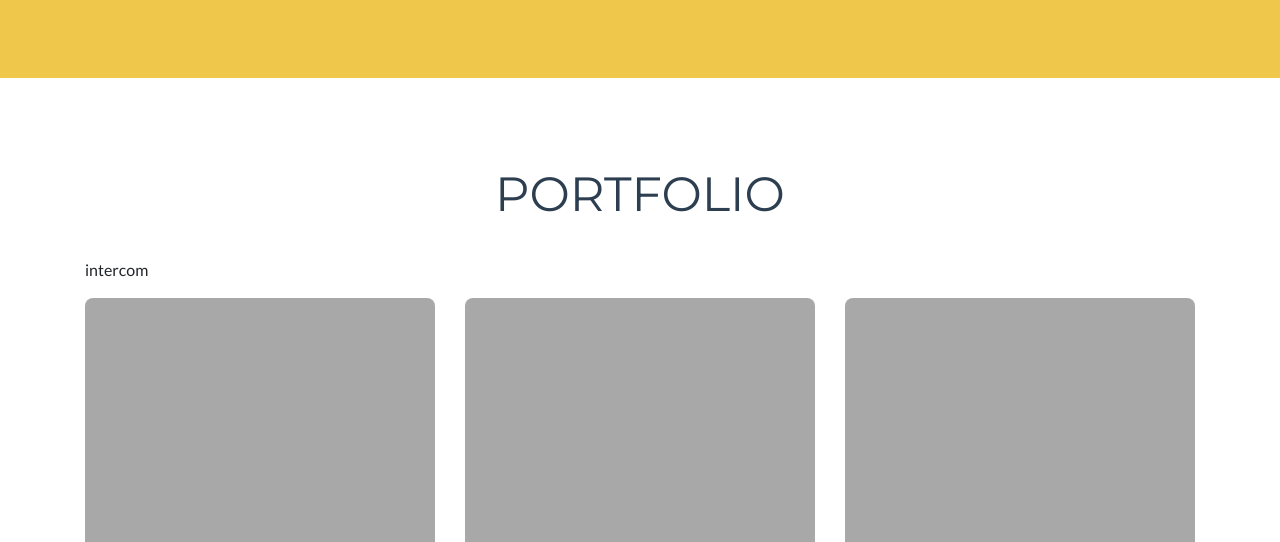
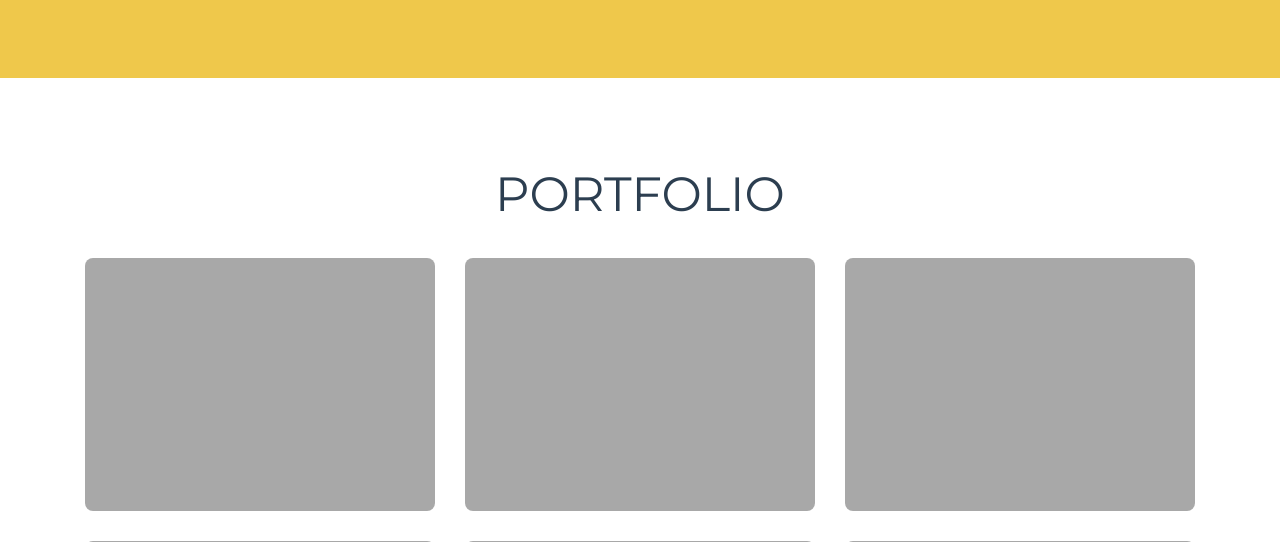
Before and after one commit to keegan-he/e-site, a website with bundled scripts: page index.html in a window 1280 px wide. Shown: the part 558-1100 px from the top of the page. Built offline with nearby package versions, Linux system fonts and the light colour scheme.

Commit message:
cp update

```diff
--- a/index.html
+++ b/index.html
@@ -90,7 +90,6 @@
         </div>
         <!-- <div class="divider-custom-line"></div> -->
       </div>
-      <p>intercom</p>
       <!-- Portfolio Grid Items -->
       <div class="row">
 
```
